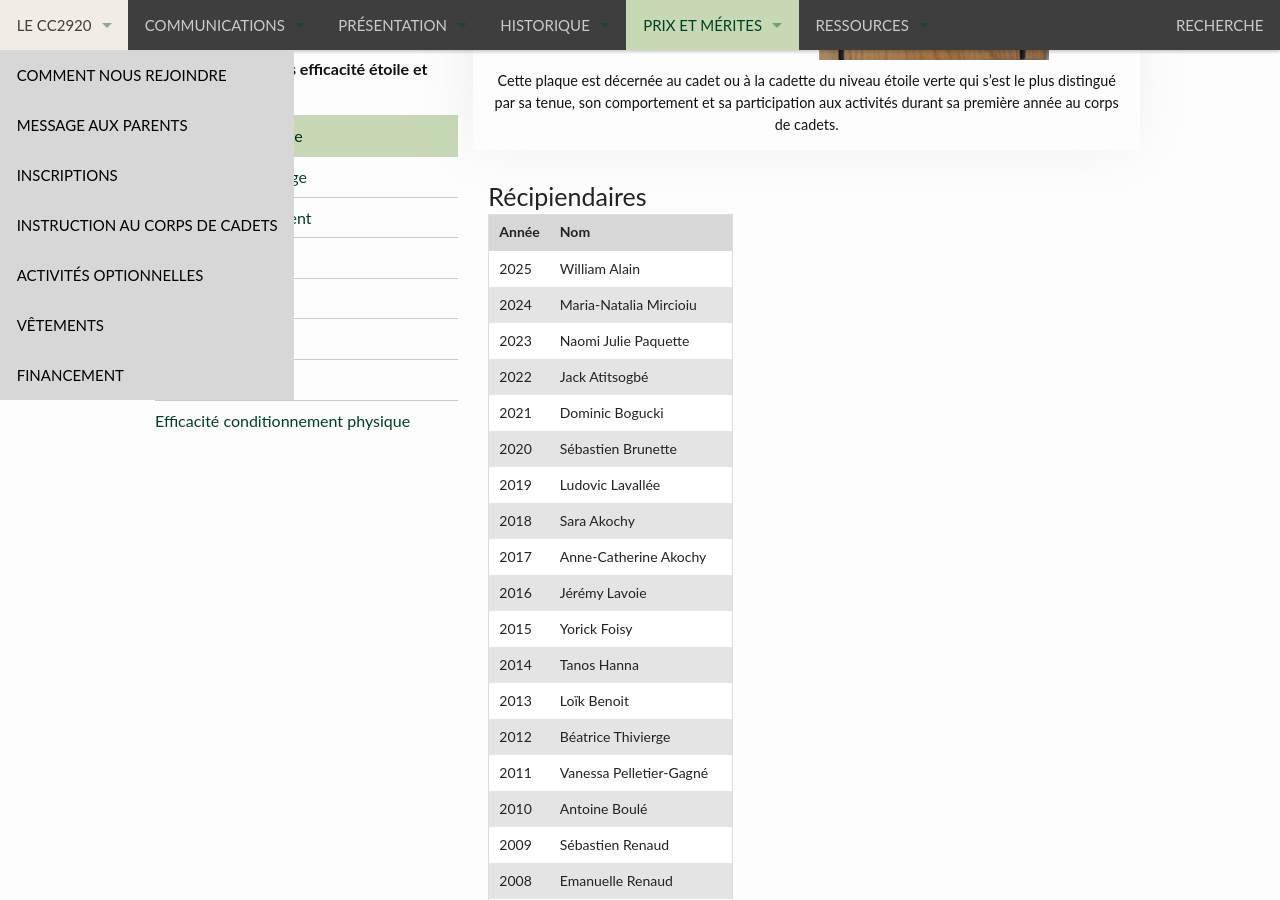
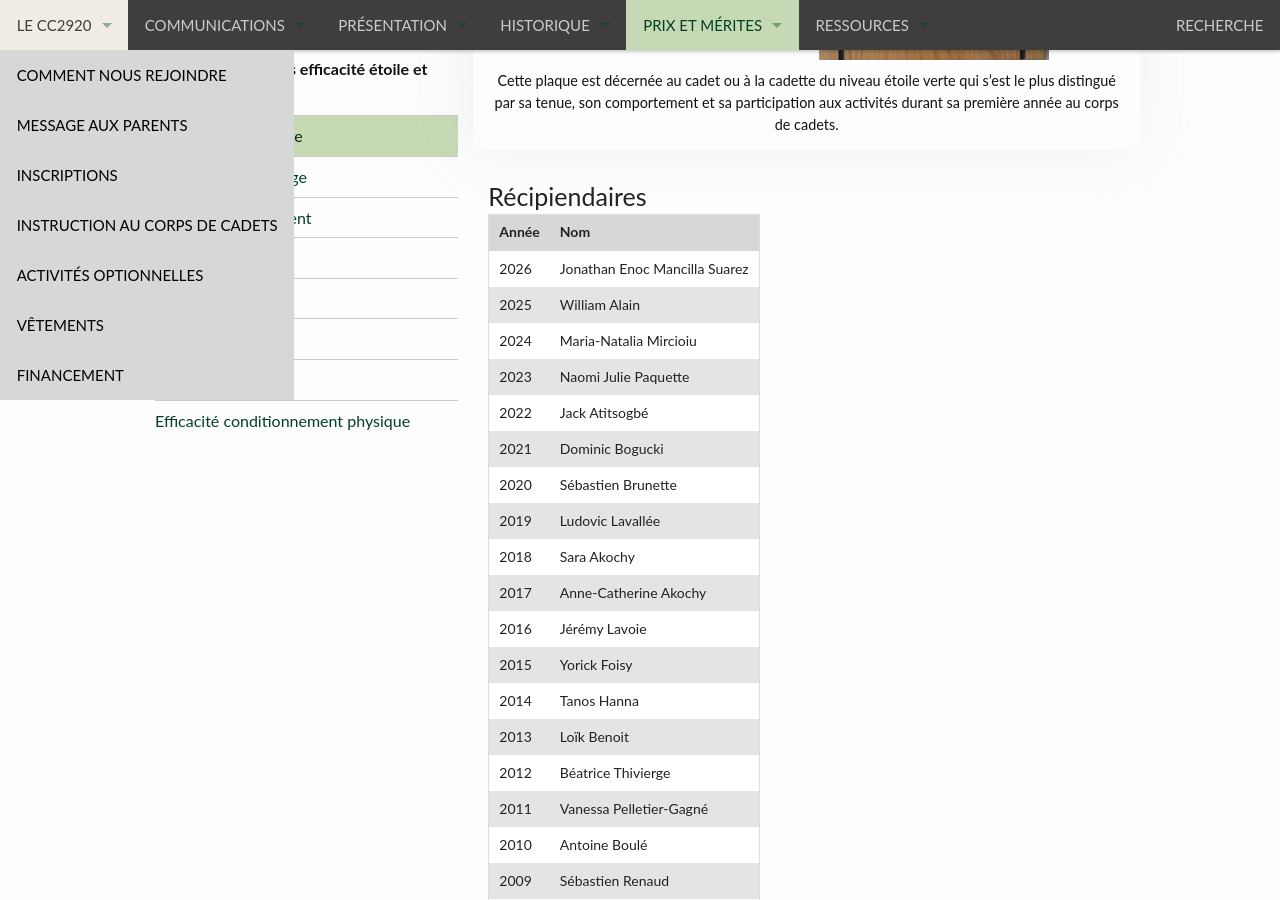
Before and after one commit to CC2920/web, a Jekyll site: the page built from _prix/plaques-trophees/efficacite-etoile-verte.md, in a window 1280 px wide and 900 px high, scrolled down 745 px. Built offline with Jekyll 4.4.1, drawn with Linux system fonts in a browser that asks for light colours.

Commit message:
Add 2026 recipient to plaques trophy list

```diff
--- a/_prix/plaques-trophees/efficacite-etoile-verte.md
+++ b/_prix/plaques-trophees/efficacite-etoile-verte.md
@@ -16,6 +16,7 @@ prix:
 
 | Année | Nom |
 | --- | --- |
+| 2026 | Jonathan Enoc Mancilla Suarez |
 | 2025 | William Alain |
 | 2024 | Maria-Natalia Mircioiu |
 | 2023 | Naomi Julie Paquette |
```
